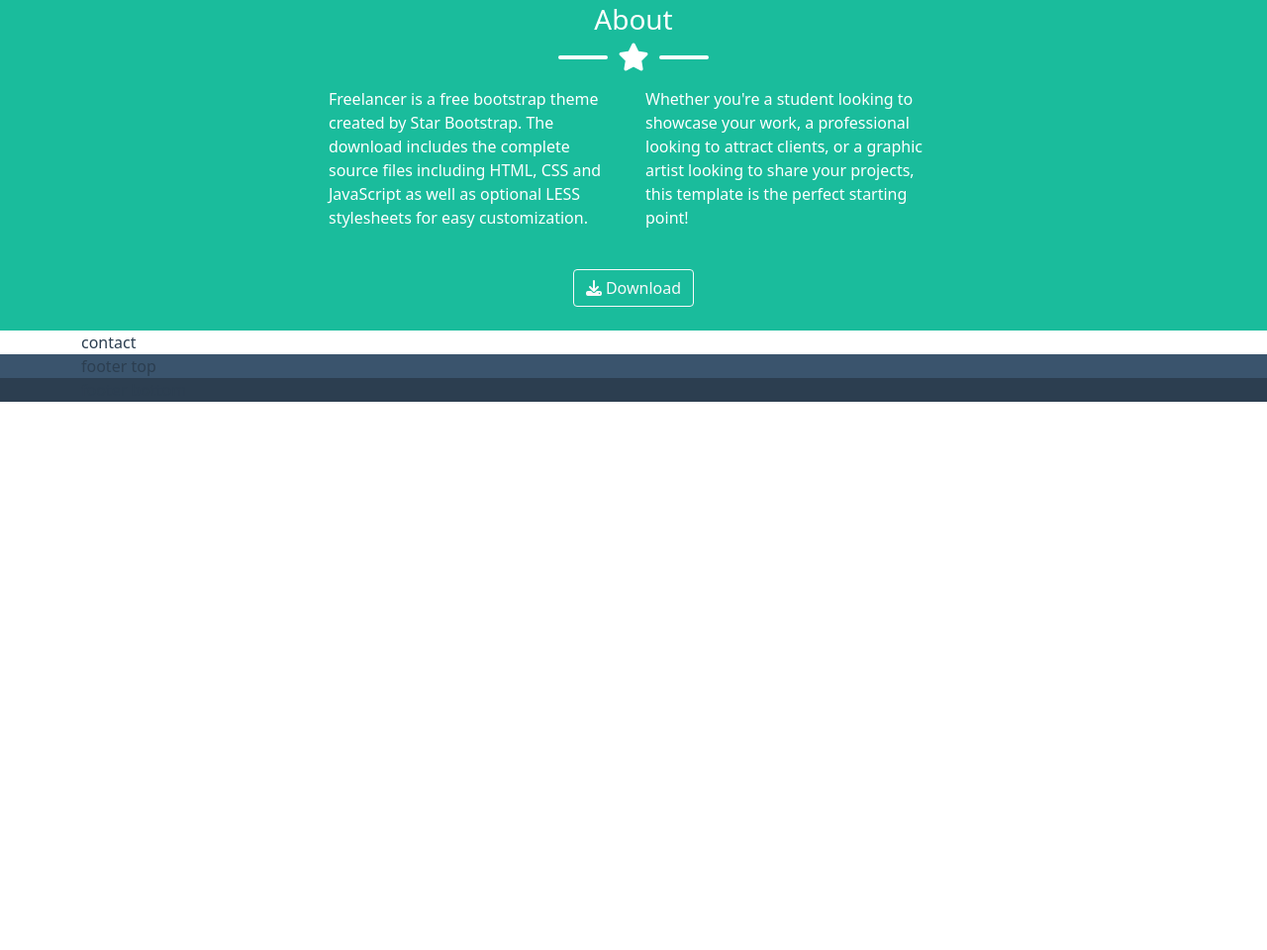
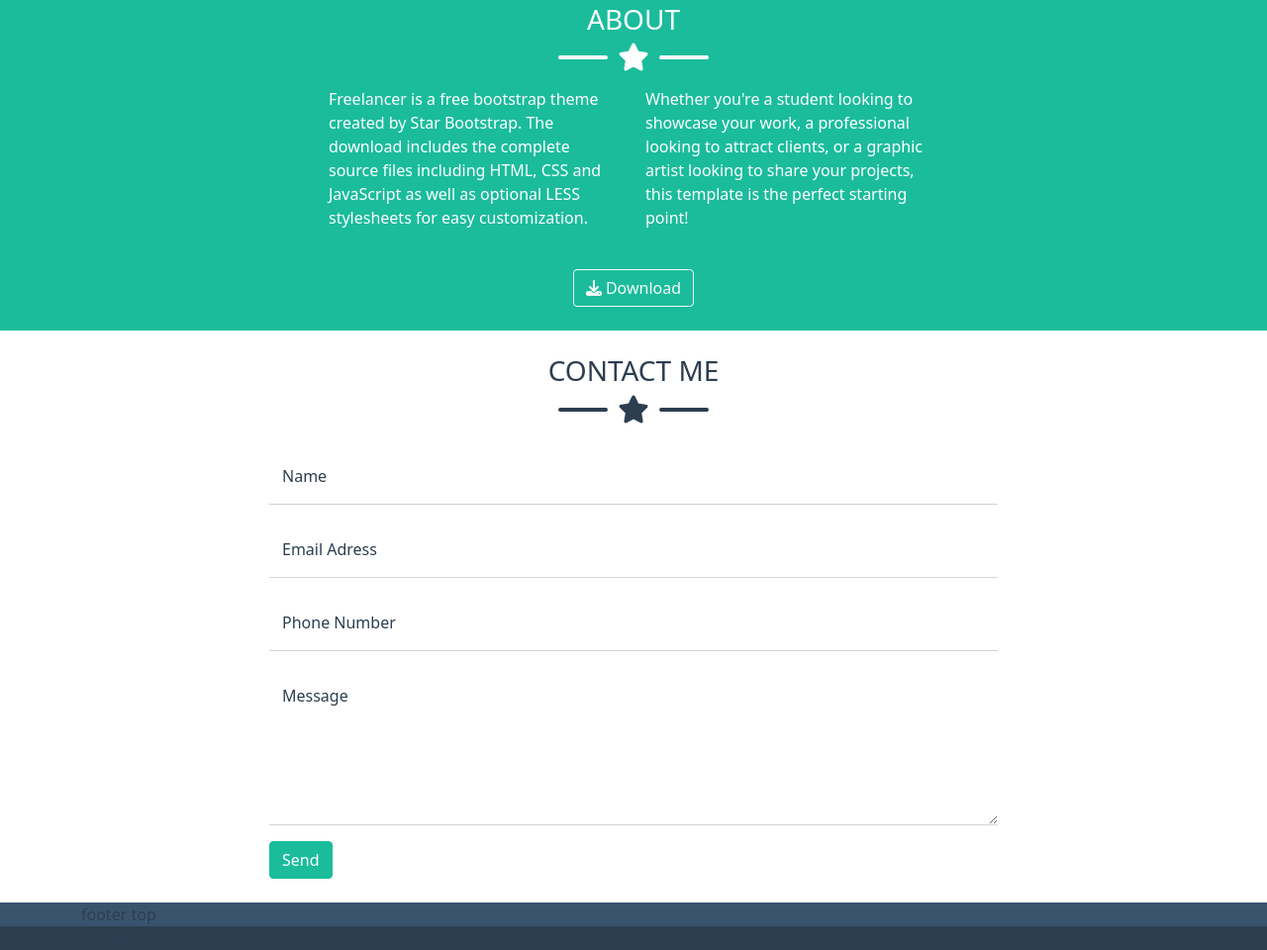
Before and after one commit to MartinelliFabio/html-css-bootstrap-freelancer, a plain HTML site: page index.html in a window 1280 px wide. Shown: the part 1473-2433 px from the top of the page at 99% size. Before the commit the page ends 1879 px from the top, so only its background shows below. Drawn offline with nearby package versions, Linux system fonts and the light colour scheme.

Commit message:
add section form (contact)

```diff
--- a/css/style.css
+++ b/css/style.css
@@ -22,6 +22,11 @@ body {
 
 .my-bg-green {
     background-color: var(--green);
+}
+
+.my-btn-green {
+    background-color: var(--green);
+    border-color: var(--green);
 }
 
 .my-bg-grey {
@@ -121,6 +126,12 @@ body {
     border-radius: 10px;
 }
 
+/* ! Sezione Contatti */
+.my-border-form {
+    border: transparent;
+    border-bottom: 1px solid #ced4da;
+    border-radius: 0;
+}
 
 /* ! HEADER */
 header {
--- a/index.html
+++ b/index.html
@@ -101,7 +101,7 @@
         <!-- Sezione About -->
         <section id="about" class="my-bg-green text-center text-white pt-4 pb-4">
             <div class="container-md w-50">
-                <h3 class="">About</h3>
+                <h3 class="text-uppercase">About</h3>
                 <div class="icon justify-content-center pb-3">
                     <i class="fa-solid fa-star fs-3"></i>
                 </div>
@@ -117,9 +117,41 @@
             </div>
         </section>
 
-        <section id="contact" class="">
+        <!-- Sezione Contatti -->
+        <section id="contact" class=" pt-4 pb-4">
             <div class="container-md">
-                contact
+                <h3 class="text-uppercase text-center">Contact me</h3>
+                <div class="icon-dark justify-content-center">
+                    <i class="fa-solid fa-star my-text-black fs-3"></i>
+                </div>
+                <div class="row justify-content-center pt-4">
+                    <div class="col-8">
+                        <div class="form-floating mb-3">
+                            <input class="form-control my-border-form" id="name" type="text" placeholder="Enter your name..." data-sb-validations="required" />
+                            <label for="name">Name</label>
+                            <div class="invalid-feedback" data-sb-feedback="name:required">A name is required.</div>
+                        </div>
+
+                        <div class="form-floating mb-3">
+                            <input class="form-control my-border-form" id="name" type="text" placeholder="Enter your name..." data-sb-validations="required" />
+                            <label for="name">Email Adress</label>
+                            <div class="invalid-feedback" data-sb-feedback="name:required">An email is required.</div>
+                        </div>
+
+                        <div class="form-floating mb-3">
+                            <input class="form-control my-border-form" id="name" type="text" placeholder="Enter your name..." data-sb-validations="required" />
+                            <label for="name">Phone Number</label>
+                            <div class="invalid-feedback" data-sb-feedback="name:required">A phone number is required.</div>
+                        </div>
+
+                        <div class="form-floating mb-3">
+                            <textarea class="form-control my-border-form" id="message" type="text" placeholder="Enter your message here..." style="height: 10rem" data-sb-validations="required"></textarea>
+                            <label for="message">Message</label>
+                            <div class="invalid-feedback" data-sb-feedback="message:required">A message is required.</div>
+                        </div>
+                        <div><button type="button" class="btn btn-success my-btn-green">Send</button></div>
+                    </div>
+                </div>
             </div>
         </section>
 
```
